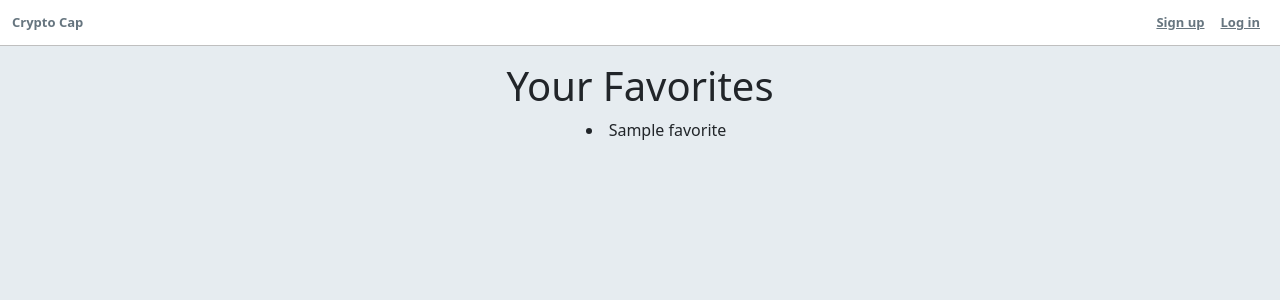
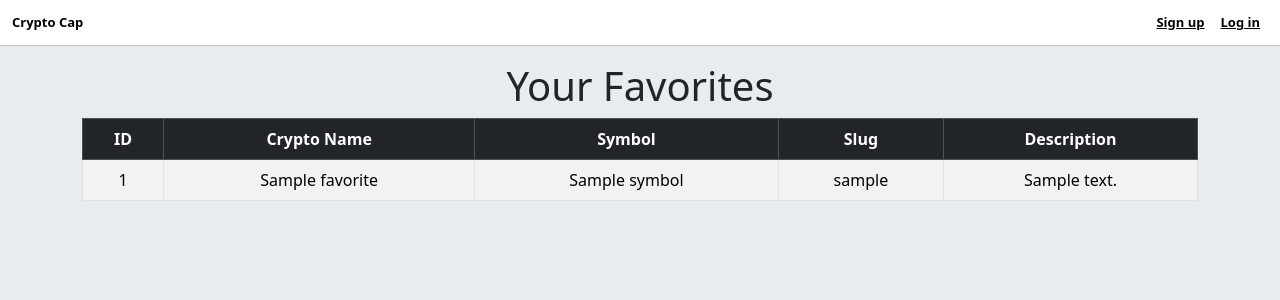
Before and after one commit to Alex-Reitz/Crypto-Cap, a Flask app: template templates/favorites.html in a window 1280 px wide. Shown: the top 300 px of the page. Run offline with Flask 2, Linux system fonts and the light colour scheme; the template is opened without the code that fills it: most values are stand-ins (such as "Sample title", 1, 10 or a date in 2020); some libraries are stand-ins or nearby versions.

Commit message:
Favorites update

```diff
--- a/app.py
+++ b/app.py
@@ -165,7 +165,7 @@ def toggle_favorite():
     session.headers.update(headers)
     response = session.get(url, headers=headers, params=parameters)
     data = json.loads(response.text)
-    favorited_crypto = data['data'][cmc_id]['name']
+    favorited_crypto = data['data'][cmc_id]['slug']
     user_id = g.user.id
     user_info = User.query.get(user_id)
     user_faves = g.user.favorites
@@ -178,10 +178,26 @@ def toggle_favorite():
 
 
 #Show user favorites
-@app.route("/users/<int:user_id>/<user_favorites>", methods=["GET", "POST"])
-def show_favorites(user_id, user_favorites):
+@app.route("/users/<int:user_id>/favorites", methods=["GET", "POST"])
+def show_favorites(user_id):
     if not g.user:
         flash("Please login", "danger")
         redirect("/")
     user = User.query.get_or_404(user_id)
-    return render_template('favorites.html', user=user, favorites=user.favorites)
+    user_faves = g.user.favorites
+    fav_string = ",".join(str(x) for x in user_faves)
+    print(fav_string)
+    url = 'https://pro-api.coinmarketcap.com/v1/cryptocurrency/info'
+    headers = {
+          'Accepts': 'application/json',
+          'X-CMC_PRO_API_KEY': api_key,
+        }
+    parameters = {
+        'slug': fav_string
+        }
+    session = Session()
+    session.headers.update(headers)
+    response = session.get(url, headers=headers, params=parameters)
+    data = json.loads(response.text)
+    newData = (data['data'].values())
+    return render_template('favorites.html', newData=newData)
--- a/static/stylesheets/style.css
+++ b/static/stylesheets/style.css
@@ -1,4 +1,4 @@
-/* ====================== General */
+/* General */
 .main{
   text-align: center;
   content: center;
@@ -28,7 +28,23 @@ body {
     cursor: pointer;
   }
 
-  /* ======================= Nav */
+  /* Home Page */
+  .col-header{
+    text-align: center;
+  }
+  .btn{
+    padding: 0;
+    margin: 0;
+
+  }
+  .favorite{
+    padding:0;
+    margin: 0;
+  }
+  .table-data{
+    text-align: center;
+  }
+  /* Navbar */
 
   .navbar {
     background-color: #fff;
@@ -40,7 +56,7 @@ body {
   }
 
   .navbar a {
-    color: #66757f;
+    color: black;
     font-size: 13px;
     font-weight: bold;
   }
@@ -90,7 +106,7 @@ body {
   nav + .container {
     margin-bottom: 1rem;
   }
-  /* ============================ Signed out home */
+  /* Signed out home */
 
   .home-hero {
     height: 100vh;
@@ -132,7 +148,7 @@ body {
     background: rgba(255, 255, 255, 0.3);
   }
 
-  /* ========================== Signup/Login */
+  /* Signup/Login */
 
   #user_form input.form-control {
     font-size: 18px;
@@ -140,7 +156,6 @@ body {
     padding: 12px;
   }
 
-
   /* Home page */
   .heading{
     display: flex;
--- a/templates/base.html
+++ b/templates/base.html
@@ -4,7 +4,7 @@
 <head>
   <meta charset="UTF-8">
   <title>Crypto Cap</title>
-
+  <link rel="icon" type="image/png" href="https://upload.wikimedia.org/wikipedia/commons/thumb/4/46/Bitcoin.svg/1200px-Bitcoin.svg.png"/>
   <link rel="stylesheet"
         href="https://unpkg.com/bootstrap/dist/css/bootstrap.css">
   <script src="https://unpkg.com/jquery"></script>
@@ -33,7 +33,7 @@
         </a>
       </li>
       <li>
-        <a href="/users/{{ g.user.id }}/{{ g.user.favorites }}">
+        <a href="/users/{{ g.user.id }}/favorites">
           Favorites
         </a>
       </li>
--- a/templates/favorites.html
+++ b/templates/favorites.html
@@ -2,12 +2,34 @@
 
 {% block content %}
 <div class="main">
-    <h1>Your Favorites</h1>
-    <ul>
-        {% for favorite in favorites %}
-        <li>{{favorite}}</li>
-    {% endfor %}
-    </ul>
+    <div class="container">
+        <h1 class="heading">Your Favorites</h1>
+        <table class="table table-striped table-bordered">
+           <thead class="table-dark">
+            <tr>
+              <th class="col-header" scope="col">ID</th>
+              <th class="col-header" scope="col">Crypto Name</th>
+              <th class="col-header" scope="col">Symbol</th>
+              <th class="col-header" scope="col">Slug</th>
+              <th class="col-header" scope="col">Description</th>
+            </tr>
+          </thead>
+           <tbody>
+            {% for favorite in newData %}
+
+            <tr>
+              <td class="table-data">{{favorite.id}}</td>
+              <td class="table-data">{{favorite.name}}</td>
+              <td class="table-data">{{favorite.symbol}}</td>
+              <td class="table-data">{{favorite.slug}}</td>
+              <td class="table-data">{{favorite.description}}</td>
+            </tr>
+            {% endfor %}
+
+
+           </tbody>
+          </table>
+      </div>
 </div>
 
 {% endblock %}
```
Also changed, not shown: api.py (+17 -0 lines), templates/home.html (+13 -13 lines), static/home.js (line endings or trailing spaces).
